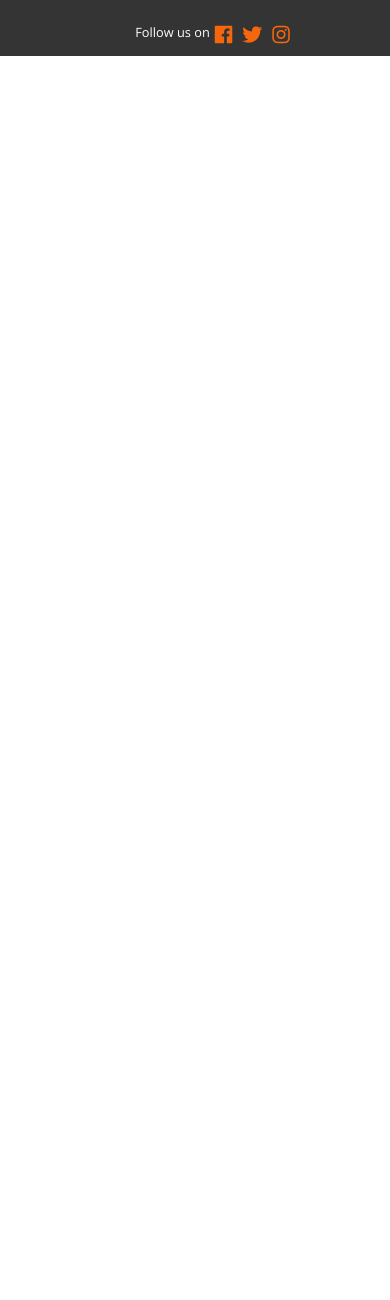
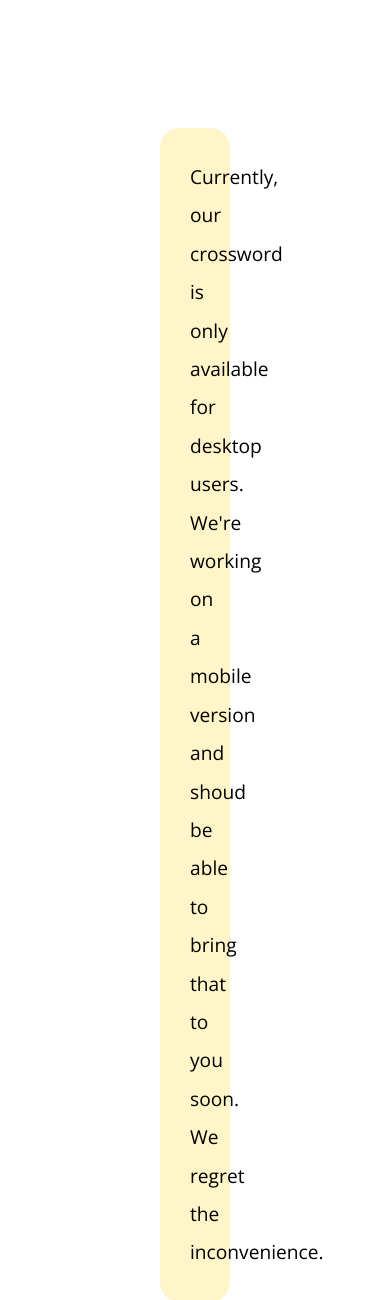
Before and after one commit to dhirendra14dev/newswebsite, a Django app: template templates/pages/crossword.html in a window 390 px wide. Shown: the part 200-1500 px from the top of the page. Before the commit the page ends 256 px from the top, so only its background shows below. Run offline with Django 3.2, Linux system fonts and the light colour scheme; the template is opened without the code that fills it: most values are stand-ins (such as "Sample title", 1, 10 or a date in 2020); some libraries are stand-ins or nearby versions.

Commit message:
crossword mobile

```diff
--- a/templates/pages/crossword.html
+++ b/templates/pages/crossword.html
@@ -20,9 +20,7 @@
   <script src="https://ajax.googleapis.com/ajax/libs/jquery/3.5.1/jquery.min.js"></script>
 <style>
   /*Crossword*/
-  .not-available-message{
-  display:none;
-  }
+
 .crossword-instructions{
   margin: 1rem 5rem 2rem 5rem;
 }
@@ -184,9 +182,9 @@
   padding:8px 12px 8px 12px;
   border-radius:6px;
 }
-.contest-submit-message{
-  margin: 8rem 10rem 0 10rem;
-  font-size: 1.2rem;
+.not-available-message{
+  margin: 2rem 10rem 0 10rem;
+  font-size: 1rem;
   background:rgb(255, 245, 201);
   line-height:2;
   border-radius:20px;
@@ -195,6 +193,7 @@
 }
 @media(max-width: 768px){
   .not-available-message{
+    display:"";
     margin: 5rem 10px 200px 10px;
     font-size: 1rem;
     background:rgb(255, 245, 201);
@@ -628,6 +627,7 @@
   }
 }
 
+  }
 </style>
 </head>
 <body>
@@ -649,7 +649,7 @@
       </header>
       <section>
           <div class="not-available-message">
-            <p>Currently the crossword is only avaialble for the desktop. We are ironing out few issues and it will be available on mobile devices very soon.</p>
+            <p>Currently, our crossword is only available for desktop users. We're working on a mobile version and shoud be able to bring that to you soon. We regret the inconvenience.</p>
           </div>
           <div class="crossword-instructions"><h3>Instructions</h3>
             <ol class="intruction-list">
```
